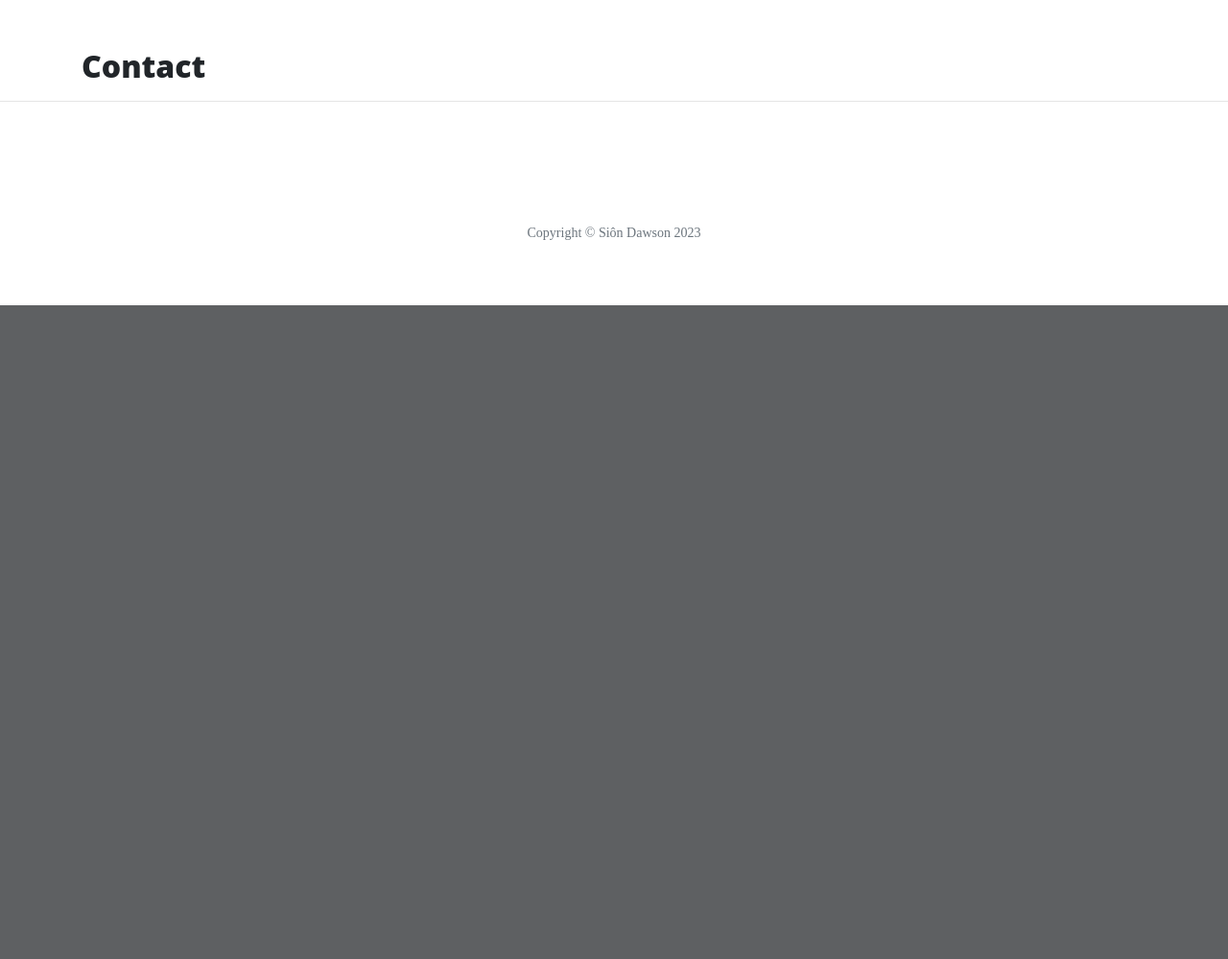
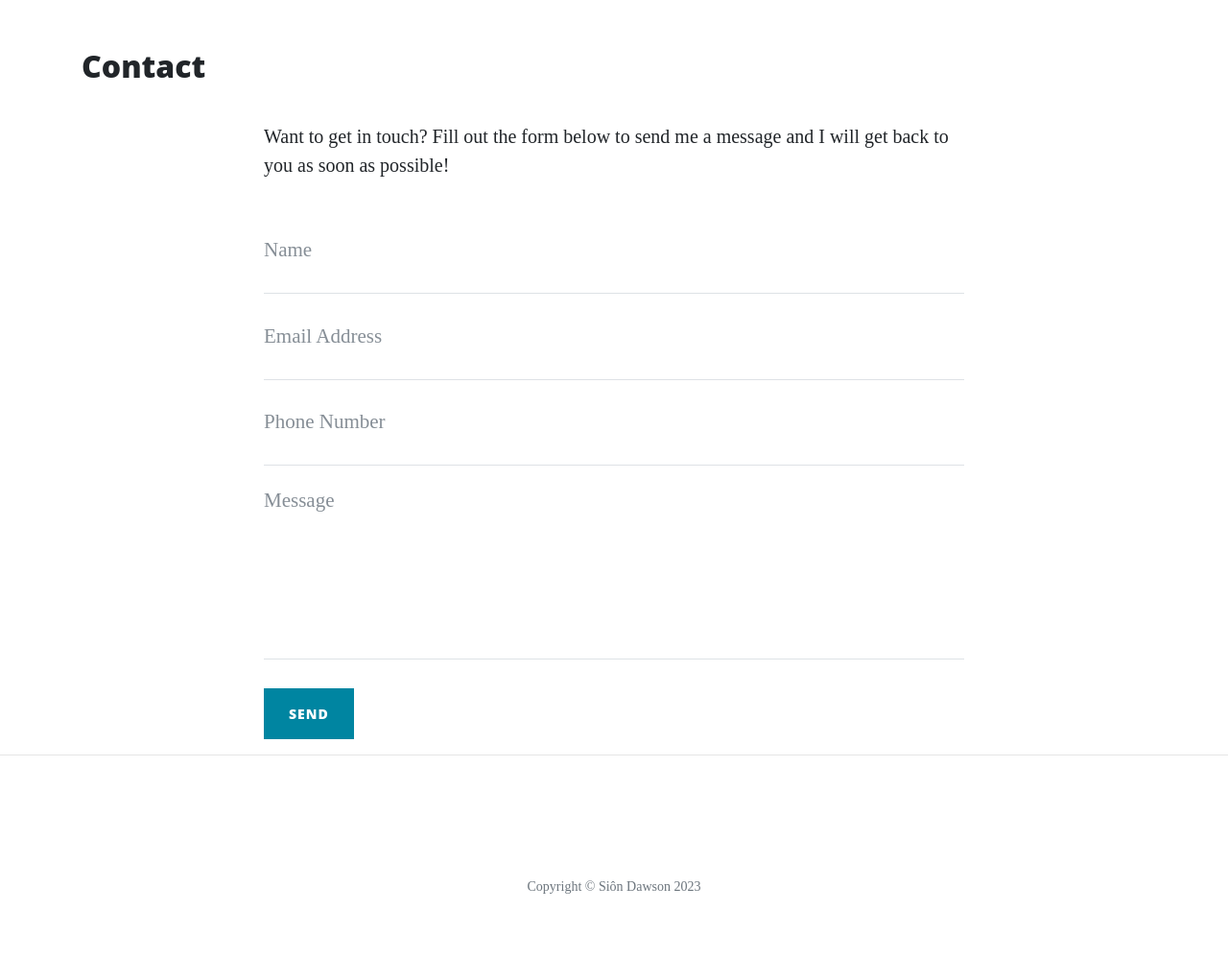
Before and after one commit to siondawson/flask, a Flask app: page /contact in a window 1280 px wide. Shown: the part 628-1627 px from the top of the page at 96% size. Before the commit the page ends 946 px from the top, so only its background shows below. Run offline with Flask 3, Linux system fonts and the light colour scheme; some libraries are stand-ins or nearby versions.

Commit message:
save progress on providing feedback to user video

```diff
--- a/run.py
+++ b/run.py
@@ -1,6 +1,8 @@
 import os
 import json
-from flask import Flask, render_template
+from flask import Flask, render_template, request, flash
+if os.path.exists("env.py"):
+    import env
 
 
 app = Flask(__name__)
@@ -19,8 +21,22 @@ def about():
     return render_template("about.html", page_title="About", company=data)
 
 
-@app.route("/contact")
+@app.route("/about/<member_name>")
+def about_member(member_name):
+    member = {}
+    with open("data/company.json", "r") as json_data:
+        data = json.load(json_data)
+        for obj in data:
+            if obj["url"] == member_name:
+                member = obj
+    return render_template("member.html", member=member)
+
+
+@app.route("/contact", methods=["GET", "POST"])
 def contact():
+    if request.method == "POST":
+        print(request.form.get("name"))
+        print(request.form["email"])
     return render_template("contact.html", page_title="Contact")
 
 
--- a/templates/about.html
+++ b/templates/about.html
@@ -22,7 +22,7 @@
   {% if loop.index % 2 != 0 %}
 
   <div class="col-md-7">
-    <h3>{{ loop.index }}. {{member.name}}</h3>
+    <h3><a href="/about/{{ member.url }}">{{ loop.index }}. {{member.name}}</a></h3>
     <p>{{member.description}}</p>
   </div>
   <div class="col-md-5">
@@ -43,7 +43,7 @@
     />
   </div>
   <div class="col-md-7">
-    <h3>{{ loop.index }}. {{member.name}}</h3>
+    <h3><a href="/about/{{ member.url }}">{{ loop.index }}. {{member.name}}</a></h3>
     <p>{{member.description}}</p>
   </div>
 
--- a/templates/contact.html
+++ b/templates/contact.html
@@ -1,3 +1,53 @@
-{% extends "base.html" %} {% block content %}
+{% extends "base.html" %}
+{% block content %}
+
 <h2>{{ page_title }}</h2>
+
+<div class="row">
+    <div class="col-lg-8 col-md-10 mx-auto">
+        <p>
+            Want to get in touch? Fill out the form below to send me a message and I
+            will get back to you as soon as possible!
+        </p>
+        <form method="POST" name="sentMessage" id="contactForm" novalidate>
+            <div class="control-group">
+                <div class="form-group floating-label-form-group controls">
+                    <label>Name</label>
+                    <input type="text" class="form-control" placeholder="Name" name="name" id="name" required
+                        data-validation-required-message="Please enter your name." />
+                    <p class="help-block text-danger"></p>
+                </div>
+            </div>
+            <div class="control-group">
+                <div class="form-group floating-label-form-group controls">
+                    <label>Email Address</label>
+                    <input type="email" class="form-control" placeholder="Email Address" name="email" id="email"
+                        required data-validation-required-message="Please enter your email address." />
+                    <p class="help-block text-danger"></p>
+                </div>
+            </div>
+            <div class="control-group">
+                <div class="form-group col-xs-12 floating-label-form-group controls">
+                    <label>Phone Number</label>
+                    <input type="tel" class="form-control" placeholder="Phone Number" name="phone" id="phone" required
+                        data-validation-required-message="Please enter your phone number." />
+                    <p class="help-block text-danger"></p>
+                </div>
+            </div>
+            <div class="control-group">
+                <div class="form-group floating-label-form-group controls">
+                    <label>Message</label>
+                    <textarea rows="5" class="form-control" placeholder="Message" name="message" id="message" required
+                        data-validation-required-message="Please enter a message."></textarea>
+                    <p class="help-block text-danger"></p>
+                </div>
+            </div>
+            <br />
+            <div id="success"></div>
+            <button type="submit" class="btn btn-primary" id="sendMessageButton">
+                Send
+            </button>
+        </form>
+    </div>
+</div>
 {% endblock %}
```
Also changed, not shown: data/company.json (+26 -13 lines), templates/member.html (added, +17 -0 lines), 1 other file.
